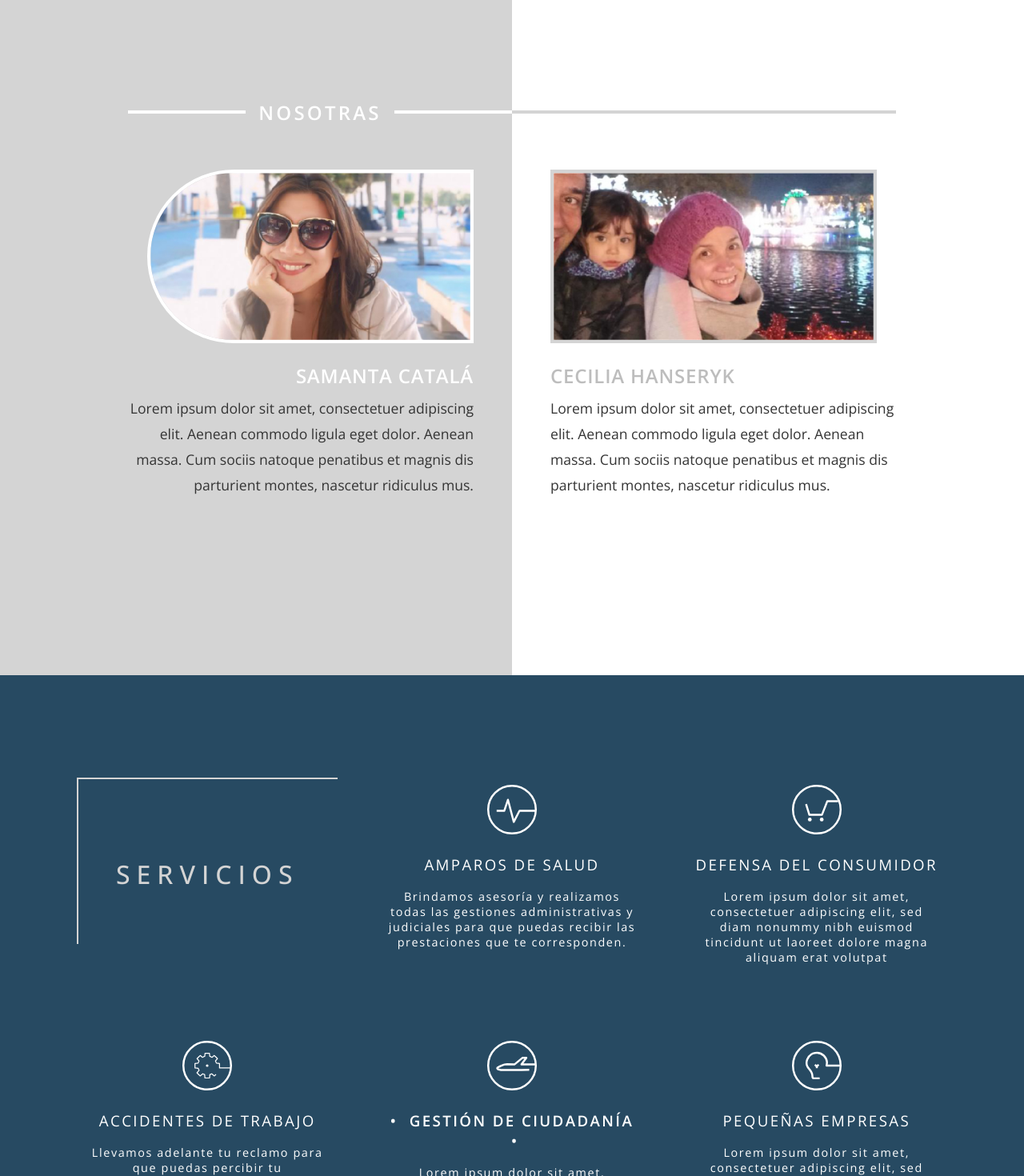
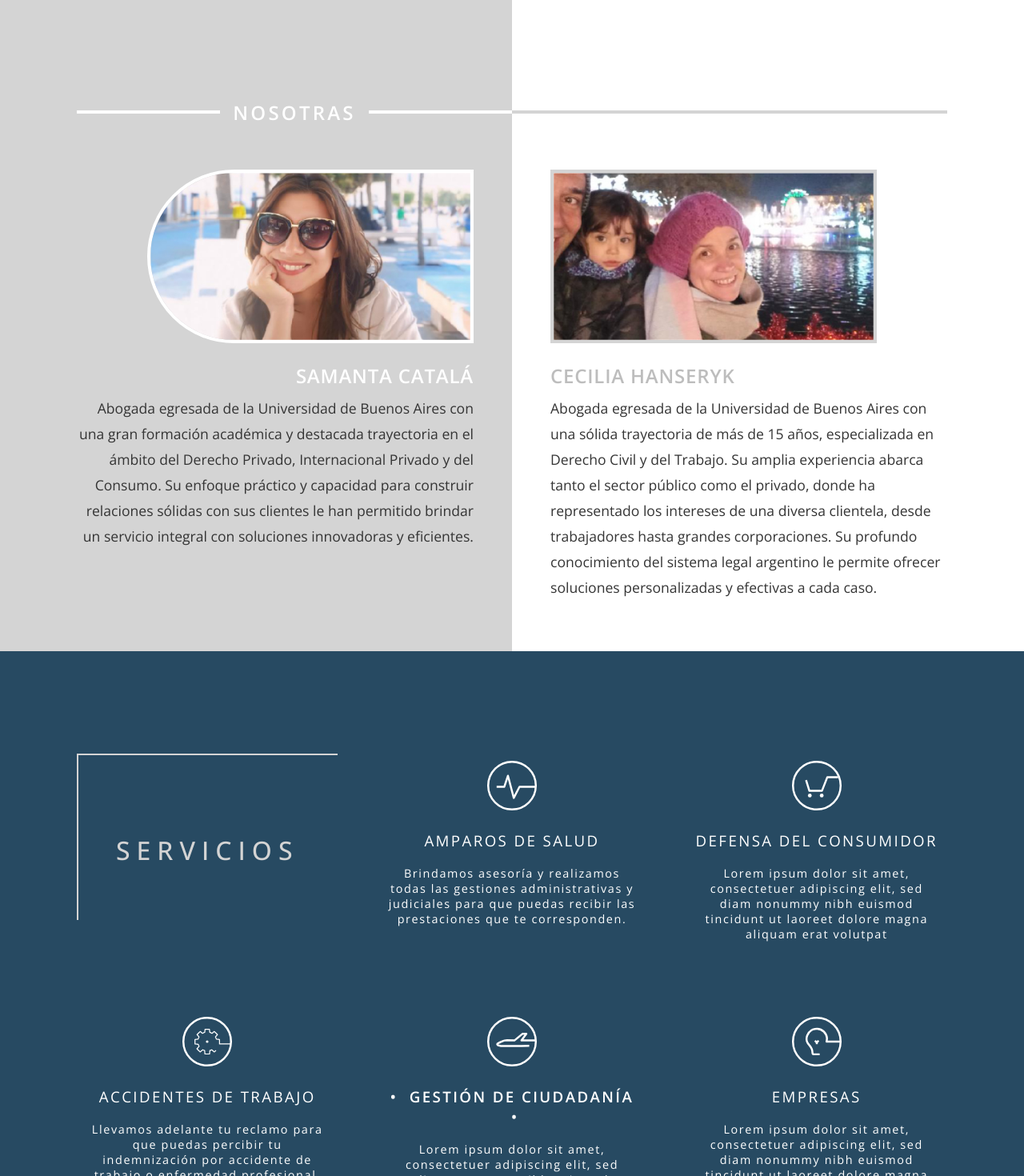
Before and after one commit to SChiabudini/catala-hanseryk, a React (Create React App) app: page / in a window 1280 px wide. Shown: the part 820-2290 px from the top of the page at 80% size. Built offline with nearby package versions, Linux system fonts and the light colour scheme.

Commit message:
new content

```diff
--- a/src/components/views/home/about/About.jsx
+++ b/src/components/views/home/about/About.jsx
@@ -55,12 +55,12 @@ const About = () => {
                     <section className={style.catala}>
                         <div className={style.profileImg}><img src={catala} alt="Samanta Catalá"/></div>
                         <h3>SAMANTA CATALÁ</h3>
-                        <p>Lorem ipsum dolor sit amet, consectetuer adipiscing elit. Aenean commodo ligula eget dolor. Aenean massa. Cum sociis natoque penatibus et magnis dis parturient montes, nascetur ridiculus mus.</p>
+                        <p>Abogada egresada de la Universidad de Buenos Aires con una gran formación académica y destacada trayectoria en el ámbito del Derecho Privado, Internacional Privado y del Consumo. Su enfoque práctico y capacidad para construir relaciones sólidas con sus clientes le han permitido brindar un servicio integral con soluciones innovadoras y eficientes.</p>
                     </section>
                     <section className={style.hanseryk}>
                         <div className={style.profileImg}><img src={hanseryk} alt="Cecilia Hanseryk"/></div>
                         <h3>CECILIA HANSERYK</h3>
-                        <p>Lorem ipsum dolor sit amet, consectetuer adipiscing elit. Aenean commodo ligula eget dolor. Aenean massa. Cum sociis natoque penatibus et magnis dis parturient montes, nascetur ridiculus mus.</p>
+                        <p>Abogada egresada de la Universidad de Buenos Aires con una sólida trayectoria de más de 15 años, especializada en Derecho Civil y del Trabajo. Su amplia experiencia abarca tanto el sector público como el privado, donde ha representado los intereses de una diversa clientela, desde trabajadores hasta grandes corporaciones. Su profundo conocimiento del sistema legal argentino le permite ofrecer soluciones personalizadas y efectivas a cada caso.</p>
                     </section>
                     </div>
                 </div>
@@ -76,7 +76,7 @@ const About = () => {
                             <div className={style.withMargin}>
                                 <div className={style.profileImg}><img src={catala} alt="Samanta Catalá"/></div>
                                 <h3>SAMANTA CATALÁ</h3>
-                                <p>Lorem ipsum dolor sit amet, consectetuer adipiscing elit. Aenean commodo ligula eget dolor. Aenean massa. Cum sociis natoque penatibus et magnis dis parturient montes, nascetur ridiculus mus.</p>
+                                <p>Abogada egresada de la Universidad de Buenos Aires con una gran formación académica y destacada trayectoria en el ámbito del Derecho Privado, Internacional Privado y del Consumo. Su enfoque práctico y capacidad para construir relaciones sólidas con sus clientes le han permitido brindar un servicio integral con soluciones innovadoras y eficientes.</p>
                             </div>
                         </div>
                     </section>
@@ -88,7 +88,7 @@ const About = () => {
                             <div className={style.withMargin}>
                                 <div className={style.profileImg}><img src={hanseryk} alt="Cecilia Hanseryk"/></div>
                                 <h3>CECILIA HANSERYK</h3>
-                                <p>Lorem ipsum dolor sit amet, consectetuer adipiscing elit. Aenean commodo ligula eget dolor. Aenean massa. Cum sociis natoque penatibus et magnis dis parturient montes, nascetur ridiculus mus.</p>
+                                <p>Abogada egresada de la Universidad de Buenos Aires con una sólida trayectoria de más de 15 años, especializada en Derecho Civil y del Trabajo. Su amplia experiencia abarca tanto el sector público como el privado, donde ha representado los intereses de una diversa clientela, desde trabajadores hasta grandes corporaciones. Su profundo conocimiento del sistema legal argentino le permite ofrecer soluciones personalizadas y efectivas a cada caso.</p>
                             </div>
                         </div>
                     </section>
--- a/src/components/views/home/about/About.module.css
+++ b/src/components/views/home/about/About.module.css
@@ -1,11 +1,13 @@
 .div{
-    height: calc(100vh + 4rem);
+    height: fit-content;
     display: flex;
 }
 
 .div section{
     padding-top: 9rem;
     box-sizing: border-box;
+    width: 50%;
+    padding-bottom: 4rem;
 }
 
 .title{
@@ -61,7 +63,7 @@
 }
 
 .content{
-    width: 75%;
+    width: 85%;
 }
 
 .profileImg{
@@ -141,6 +143,11 @@
         background-color: #d4d4d4;
     }
 
+    .div section{
+        width: 100%;
+        padding-bottom: 0;
+    }
+
     .content{
         width: 85%;
         margin: 0 auto;
--- a/src/components/views/home/carousel/Carousel.jsx
+++ b/src/components/views/home/carousel/Carousel.jsx
@@ -50,7 +50,7 @@ const HomeCarousel = () => {
                             <div className={style.transparency}>
                                 <div className={style.content}>
                                     <div className={style.text}>
-                                        <p className={style.title}>Pequeñas empresas y freelancers</p>
+                                        <p className={style.title}>Empresas y freelancers</p>
                                         <p className={style.resume}>Lorem ipsum dolor sit amet, consectetuer adipiscing elit, sed diam nonummy nibh euismod tincidunt</p>
                                     </div>
                                 </div>
@@ -103,7 +103,7 @@ const HomeCarousel = () => {
                                             <div className={style.vertical}></div>
                                         </div>
                                         <div className={style.text}>
-                                            <p className={style.title}>Pequeñas empresas<br/>y freelancers</p>
+                                            <p className={style.title}>Empresas<br/>y freelancers</p>
                                             <p className={style.resume}>Lorem ipsum dolor sit amet, consectetuer adipiscing elit, sed diam nonummy nibh euismod tincidunt</p>
                                         </div>
                                     </div>
--- a/src/components/views/home/servicesHome/ServicesHome.jsx
+++ b/src/components/views/home/servicesHome/ServicesHome.jsx
@@ -72,7 +72,7 @@ const ServicesHome = () => {
                         <p className={style.bold}>Lorem ipsum dolor sit amet, consectetuer adipiscing elit, sed diam nonummy nibh euismod tincidunt ut laoreet dolore magna aliquam erat volutpat</p></section>
                     <section className={style.service}>
                         <img src={normal5} alt=""/>
-                        <h3>PEQUEÑAS EMPRESAS</h3>
+                        <h3>EMPRESAS</h3>
                         <p>Lorem ipsum dolor sit amet, consectetuer adipiscing elit, sed diam nonummy nibh euismod tincidunt ut laoreet dolore magna aliquam erat volutpat</p>
                     </section>
                 </div>
@@ -104,7 +104,7 @@ const ServicesHome = () => {
                             <p>Lorem ipsum dolor sit amet, consectetuer adipiscing elit, sed diam nonummy nibh euismod tincidunt ut laoreet dolore magna aliquam erat volutpat</p></section>
                         <section className={style.service}>
                             <img src={normal5} alt=""/>
-                            <h3>PEQUEÑAS EMPRESAS</h3>
+                            <h3>EMPRESAS</h3>
                             <p>Lorem ipsum dolor sit amet, consectetuer adipiscing elit, sed diam nonummy nibh euismod tincidunt ut laoreet dolore magna aliquam erat volutpat</p>
                         </section>
                     </div>
--- a/src/components/views/services/Services.jsx
+++ b/src/components/views/services/Services.jsx
@@ -41,7 +41,15 @@ const Services = () => {
             buttonImgNormal: normal2,
             buttonImgSelected: selected2,
             buttonText: "DEFENSA DEL CONSUMIDOR",
-            content: "2. Lorem ipsum dolor sit amet, consectetuer adipiscing elit, sed diam nonummy nibh euismod tincidunt ut laoreet dolore magna aliquam erat volutpat. Ut wisi enim ad minim veniam, quis nostrud exerci tation ullamcorper suscipit lobortis nisl ut aliquip ex ea commodo consequat. Duis autem vel eum iriure dolor in hendrerit in vulputate velit esse molestie consequat, vel illum dolore eu feugiat nulla facilisis at vero eros et accumsan et iusto odio dignissim qui blandit praesent luptatum zzril delenit augue duis dolore te feugait nulla facilisi. Lorem ipsum dolor sit amet, cons ectetuer adipiscing elit, sed "
+            content: `<p>
+                Nuestro estudio jurídico te asesora y representa en reclamos por productos defectuosos, servicios mal prestados y publicidad engañosa. Defendemos tu interés ante el abuso y destrato de las empresas.
+                <ul>
+                    <li><b>Asesoramiento personalizado:</b> Analizamos tu caso y te explicamos tus derechos.</li>
+                    <li><b>Reclamos formales:</b> Presentamos tus reclamos ante empresas y organismos de control.</li>
+                    <li><b>Representación judicial:</b> Te acompañamos en todo el proceso legal para que puedas recuperar tu dinero, evitar nuevos problemas y te sientas respaldado ante los abusos de las empresas.</li>
+                    <li><b>Somos especialistas en DERECHO DEL TURISMO:</b> efectuamos reclamos por cancelaciones, retrasos, pérdidas de equipaje y publicidad engañosa además de hacer valer tus derechos como pasajero.</li>
+                </ul>
+            </p>`
         },
         {
             buttonImgNormal: normal3,
@@ -116,8 +124,16 @@ const Services = () => {
         {
             buttonImgNormal: normal5,
             buttonImgSelected: selected5,
-            buttonText: "PEQUEÑAS EMPRESAS",
-            content: "5. Lorem ipsum dolor sit amet, consectetuer adipiscing elit, sed diam nonummy nibh euismod tincidunt ut laoreet dolore magna aliquam erat volutpat. Ut wisi enim ad minim veniam, quis nostrud exerci tation ullamcorper suscipit lobortis nisl ut aliquip ex ea commodo consequat. Duis autem vel eum iriure dolor in hendrerit in vulputate velit esse molestie consequat, vel illum dolore eu feugiat nulla facilisis at vero eros et accumsan et iusto odio dignissim qui blandit praesent luptatum zzril delenit augue duis dolore te feugait nulla facilisi. Lorem ipsum dolor sit amet, cons ectetuer adipiscing elit, sed "
+            buttonText: "EMPRESAS",
+            content: `<p>
+                Brindamos soluciones personalizadas para resolver disputas contractuales, societarias y laborales. Protegemos tus intereses y buscamos los mejores resultados diseñando estrategias legales a medida para tu empresa.
+                Entre otros servicios, ofrecemos:
+                <ul>
+                    <li><b>Conflictos contractuales:</b> Revisión, negociación y ejecución de contratos.</li>
+                    <li><b>Disputas societarias:</b> Resolución de conflictos entre socios y accionistas.</li>
+                    <li><b>Derecho laboral:</b> Asesoramiento en relaciones laborales y resolución de conflictos.</li>
+                </ul>
+            </p>`
         }
     ];
 
```
